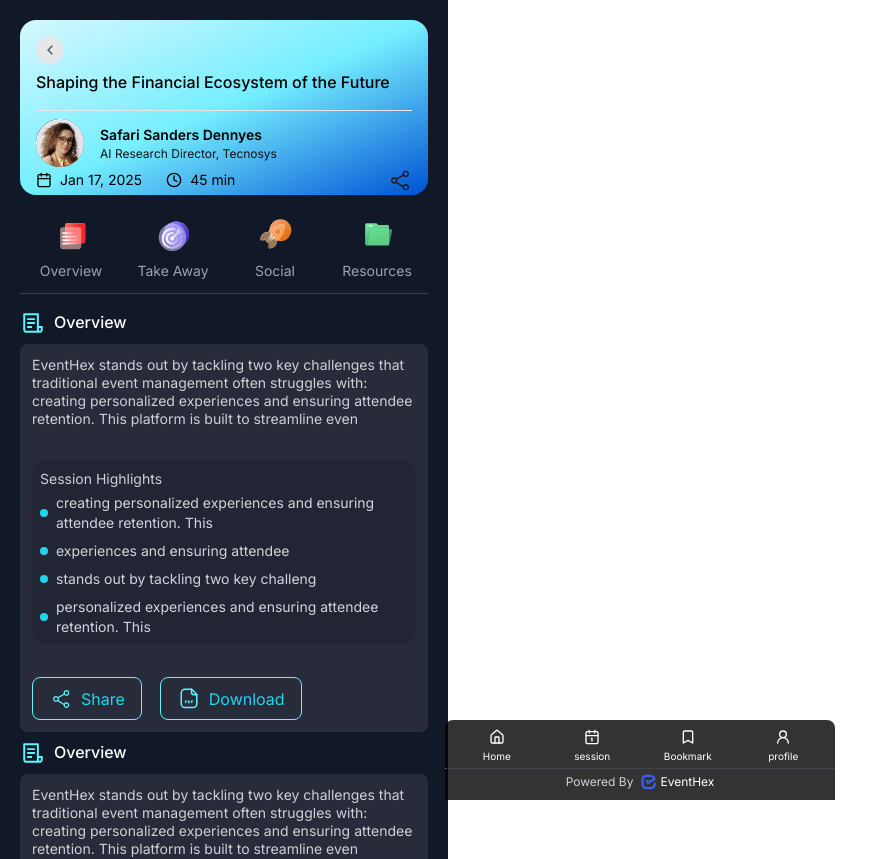
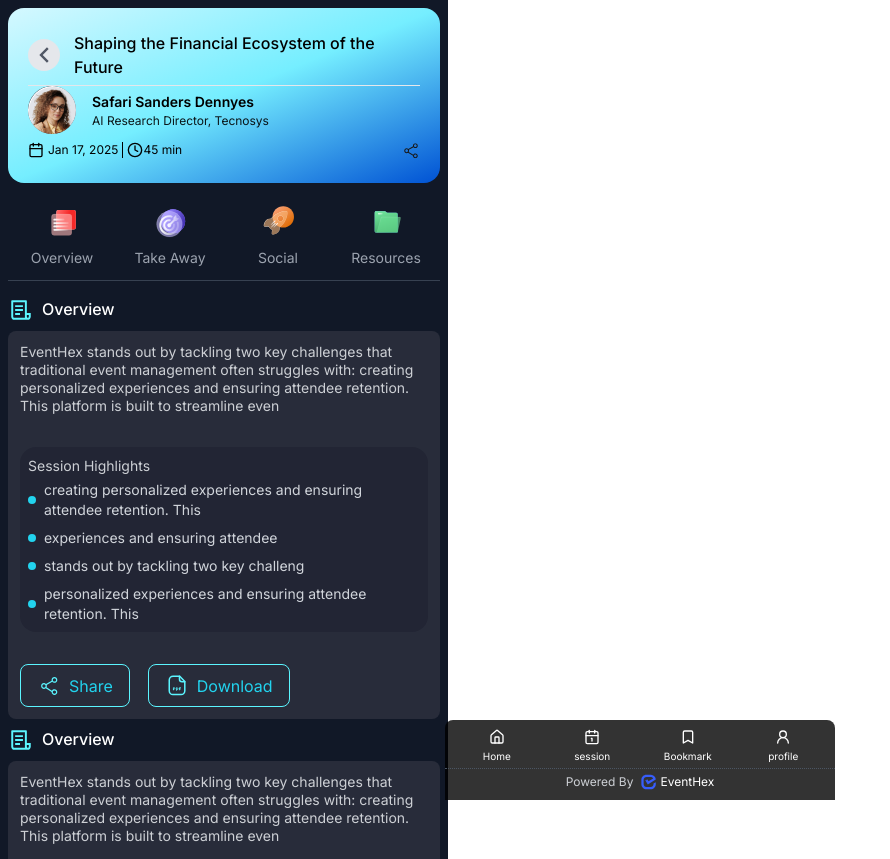
Before and after one commit to iamjuu/breafai, a React (Vite) app: page /event in a window 1280 px wide. Shown: the top 859 px of the page, without its empty margins (0-890 px from the left). Built offline with nearby package versions, Linux system fonts and the light colour scheme.

Commit message:
add some changs

```diff
--- a/src/components/project/pages/Event/index.jsx
+++ b/src/components/project/pages/Event/index.jsx
@@ -62,7 +62,7 @@
           </div>
           <div className="bg-[#282C3A] p-3 rounded-lg max-w-lg">
             <p
-              style={{ lineHeight: "18px", fontSize: "14px" }}
+              style={{ lineHeight: "18px", fontSize: "14px", fontWeight:'400' }}
               className="text-[#CDD0D5] mb-8 leading-relaxed"
             >
               EventHex stands out by tackling two key challenges that
@@ -621,29 +621,33 @@
 
   return (
     <div className="w-full max-w-[500px] min-h-screen">
-      <div className="w-full max-w-md bg-gray-900 p-5  min-h-screen">
+      <div className="w-full max-w-md bg-gray-900 p-2  min-h-screen">
         <div
           style={{
             borderRadius: "16px",
             background:
               "linear-gradient(to bottom right, #D5F8FF, #75EEFF, #0052D4)",
           }}
-          className="p-4  h-[175px] text-white"
+          className=" flex  gap-[6px] flex-col justify-center h-[175px] text-white"
         >
-          <button onClick={handleBack}>
+          <div className=" gap-[6px] flex flex-col p-5">
+            <div className="w-full flex  justify-between items-center gap-[14px] ">
+              <button onClick={handleBack} className="flex-shrink-0">
                 <img
-              className="bg-gray-200 p-1 rounded-full"
+                  className="bg-gray-200 w-[32px] h-[32px] rounded-full"
                   src={Leftarrow}
                   alt=""
                 />
               </button>
               <h1
                 style={{ fontSize: "16px", fontWeight: "500" }}
-            className=" text-black  font-bold mb-4"
+                className="text-black font-bold flex-grow"
               >
                 Shaping the Financial Ecosystem of the Future
               </h1>
-          <div className="flex items-center  border-t pt-2 gap-4">
+            </div>
+
+            <div className="flex items-center   border-t    gap-4">
               <div className="w-12 h-12 rounded-full overflow-hidden">
                 <div
                   style={{
@@ -659,25 +663,39 @@
                 >
                   Safari Sanders Dennyes
                 </h2>
-              <p style={{ fontSize: "12px" }} className="text-black opacity-90">
+                <p
+                  style={{ fontSize: "12px" }}
+                  className="text-black opacity-90"
+                >
                   AI Research Director, Tecnosys
                 </p>
               </div>
             </div>
-          <div className="flex items-center gap-6">
-            <div className="flex items-center gap-2">
+
+            <div className="flex items-center  justify-between gap-2  ">
+              <div className="flex  gap-[4px]  items-center ">
                 <Calendar
                   style={{ fontWeight: "100" }}
-                className=" text-black  w-4 h-4"
+                  className=" text-black  w-[16px] h-[16px]"
                 />
-              <span className=" text-black text-sm">Jan 17, 2025</span>
+                <span
+                  style={{ fontSize: "12px" }}
+                  className="    text-black text-sm"
+                >
+                  Jan 17, 2025
+                </span>
+                <div  className="w-[1px] h-4 bg-black"/>
+                <div className="flex items-center ">
+                  <Clock className=" text-black w-4 h-4" />
+                  <span style={{ fontSize: "12px" }} className=" text-black ">
+                    45 min
+                  </span>
                 </div>
-            <div className="flex items-center gap-2">
-              <Clock className=" text-black w-4 h-4" />
-              <span className=" text-black text-sm">45 min</span>
               </div>
-            <div className="ml-auto">
-              <img style={{ color: "black" }} src={ShareBlack} alt="" />
+
+              <div className="">
+                <img   className="w-[18px] h-[20px]" style={{ color: "black" }} src={ShareBlack} alt="" />
+              </div>
             </div>
           </div>
         </div>
@@ -687,8 +705,8 @@
             className="flex-1     text-gray-400 hover:bg-gray-800 hover:rounded-md"
           >
             <div className="flex flex-col justify-center items-center gap-2">
-              <img src={Calander} alt="" />
-              <span className="text-sm">Overview</span>
+              <img  className="w-[36px] h-[36px]" src={Calander} alt="" />
+              <span style={{fontSize:'14px'}} className="">Overview</span>
             </div>
           </button>
           <button
@@ -696,8 +714,8 @@
             className="flex-1  text-gray-400 hover:bg-gray-800 hover:rounded-md"
           >
             <div className="flex flex-col items-center gap-2">
-              <img src={Chat} alt="" />
-              <span className="text-sm">Take Away</span>
+              <img   className="w-[36px] h-[36px]" src={Chat} alt="" />
+              <span style={{fontSize:'14px'}} className="">Take Away</span>
             </div>
           </button>
           <button
@@ -705,8 +723,8 @@
             className="flex-1 text-gray-400  hover:bg-gray-800 hover:rounded-md"
           >
             <div className="flex flex-col items-center gap-2">
-              <img src={Chat1} alt="" />
-              <span className="text-sm">Social</span>
+              <img   className="w-[36px] h-[36px]" src={Chat1} alt="" />
+              <span  style={{fontSize:'14px'}} className="">Social</span>
             </div>
           </button>
           <button
@@ -714,8 +732,8 @@
             className="flex-1  text-gray-400   hover:bg-gray-800 hover:rounded-md border-blue-400"
           >
             <div className="flex flex-col   items-center gap-2">
-              <img src={Folder} alt="" />
-              <span className="text-sm">Resources</span>
+              <img   className="w-[36px] h-[36px]"  src={Folder} alt="" />
+              <span style={{fontSize:'14px'}} className="text-sm">Resources</span>
             </div>
           </button>
         </div>
--- a/src/components/project/pages/Session/index.jsx
+++ b/src/components/project/pages/Session/index.jsx
@@ -170,10 +170,9 @@
         <div className="mt-6">
   <div className="flex flex-col gap-4 w-full">
     {events.map((event) => (
-              <div
-                key={event.id}
-                className="flex bg-[#282C3A] rounded-[16px] p-4 flex-col gap-3"
-              >
+      <Link to="/event" key={event.id}>
+        <div className="flex bg-[#282C3A] rounded-[16px] p-4 flex-col gap-3">
+          {/* Event Header */}
           <div className="flex justify-between items-center flex-wrap gap-2">
             <div className="flex gap-2 md:gap-3 flex-wrap">
               <Calendar color="white" size={20} />
@@ -187,12 +186,18 @@
             />
           </div>
 
+          {/* Event Title */}
           <div className="border-b border-dotted border-gray-500 pb-3">
-                  <p   style={{fontSize:'16px'}} className="text-gray-300 text-sm md:text-base font-medium">
+            <p
+              style={{ fontSize: "16px" }}
+              className="text-gray-300 text-sm md:text-base font-medium"
+            >
               {event.title}
             </p>
           </div>
-                <div className="w-full  text-white flex items-center justify-between flex-wrap gap-3">
+
+          {/* Event Details */}
+          <div className="w-full text-white flex items-center justify-between flex-wrap gap-3">
             <div className="flex items-center">
               <div className="flex bg-[#F6F8FA] rounded-full p-[1px] -space-x-2">
                 {event.attendees.map((attendee) => (
@@ -207,7 +212,7 @@
                     />
                   </div>
                 ))}
-                      <div className="flex items-center justify-center w-6 h-6 md:w-8 md:h-8 rounded-full bg-[#F6F8FA] border-2  text-xs md:text-sm text-gray-700">
+                <div className="flex items-center justify-center w-6 h-6 md:w-8 md:h-8 rounded-full bg-[#F6F8FA] border-2 text-xs md:text-sm text-gray-700">
                   +{event.additionalAttendees}
                 </div>
               </div>
@@ -220,9 +225,11 @@
             </div>
           </div>
         </div>
+      </Link>
     ))}
   </div>
 </div>
+
       </div>
     </div>
   );
```
Lines whose indentation alone changed are shown as unchanged.
